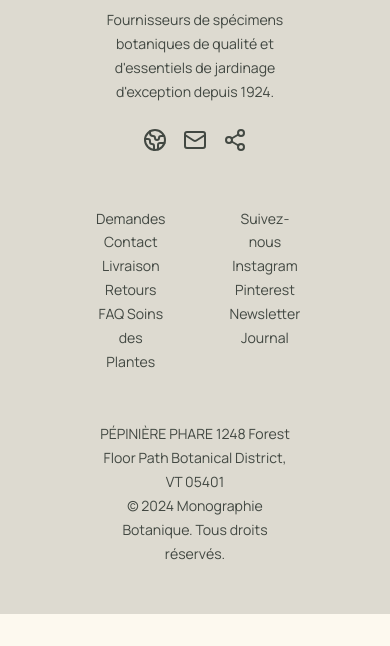
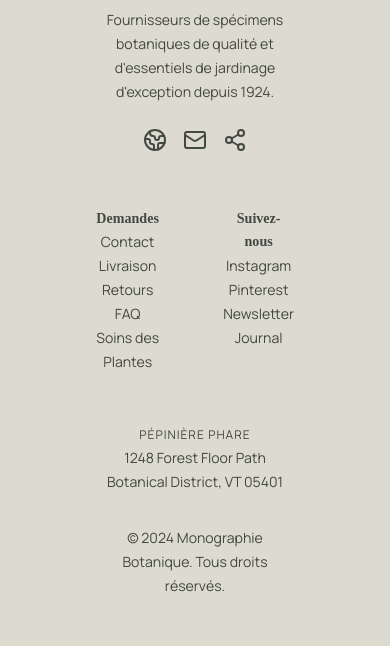
Before and after one commit to kjenzri/grafikart-responsive, a plain HTML site: page index.html in a window 390 px wide. Shown: the part 9347-9993 px from the top of the page. Before the commit the page ends 9961 px from the top, so only its background shows below. Drawn offline with Linux system fonts and the light colour scheme.

Commit message:
final version of mobile designe

```diff
--- a/index.html
+++ b/index.html
@@ -230,14 +230,14 @@
         </div>
         <div class="footer__links">
             <div class="footer__links__rquests">
-                <h3 class="footer__requets__title">Demandes</h3>
+                <h3 class="footer__links__requets__title">Demandes</h3>
                 <a href="#" class="footer__requests__contacts">Contact</a>
                 <a href="#" class="footer__requests__delivery">Livraison</a>
                 <a href="#" class="footer__requests__returns">Retours</a>
                 <a href="#" class="footer__requests__faq">FAQ Soins des Plantes</a>
             </div>
             <div class="footer__links__follow">
-                <h3 class="footer__follow__title">Suivez-nous</h3>
+                <h3 class="footer__links_follow__title">Suivez-nous</h3>
                 <a href="#" class="footer__follow__instagram">Instagram</a>
                 <a href="#" class="footer__follow__pinterest">Pinterest</a>
                 <a href="#" class="footer__follow__newsletter">Newsletter</a>
@@ -245,8 +245,8 @@
             </div>
         </div>
         <p class="footer__address">
-            PÉPINIÈRE PHARE
-            1248 Forest Floor Path
+            <span>PÉPINIÈRE PHARE</span><br>
+            1248 Forest Floor Path<br>
             Botanical District, VT 05401
         </p>
         <p class="footer__copyright">
--- a/styles.css
+++ b/styles.css
@@ -411,6 +411,8 @@ body{
 .footer__links{
     display: flex;
     gap: 4rem;
+    justify-content: space-between;
+
 }
 
 .footer__links__rquests, .footer__links__follow{
@@ -419,3 +421,17 @@ body{
 
     margin-bottom: 3rem;
 }
+
+.footer__links__requets__title, .footer__links_follow__title{
+    font-family: serif;
+    font-weight: var(--fw-700);
+}
+
+.footer__address{
+    margin-bottom: 2rem;
+}
+
+.footer__address > span{
+    letter-spacing: 1px;
+    font-size: var(--fs-000);
+}
```
